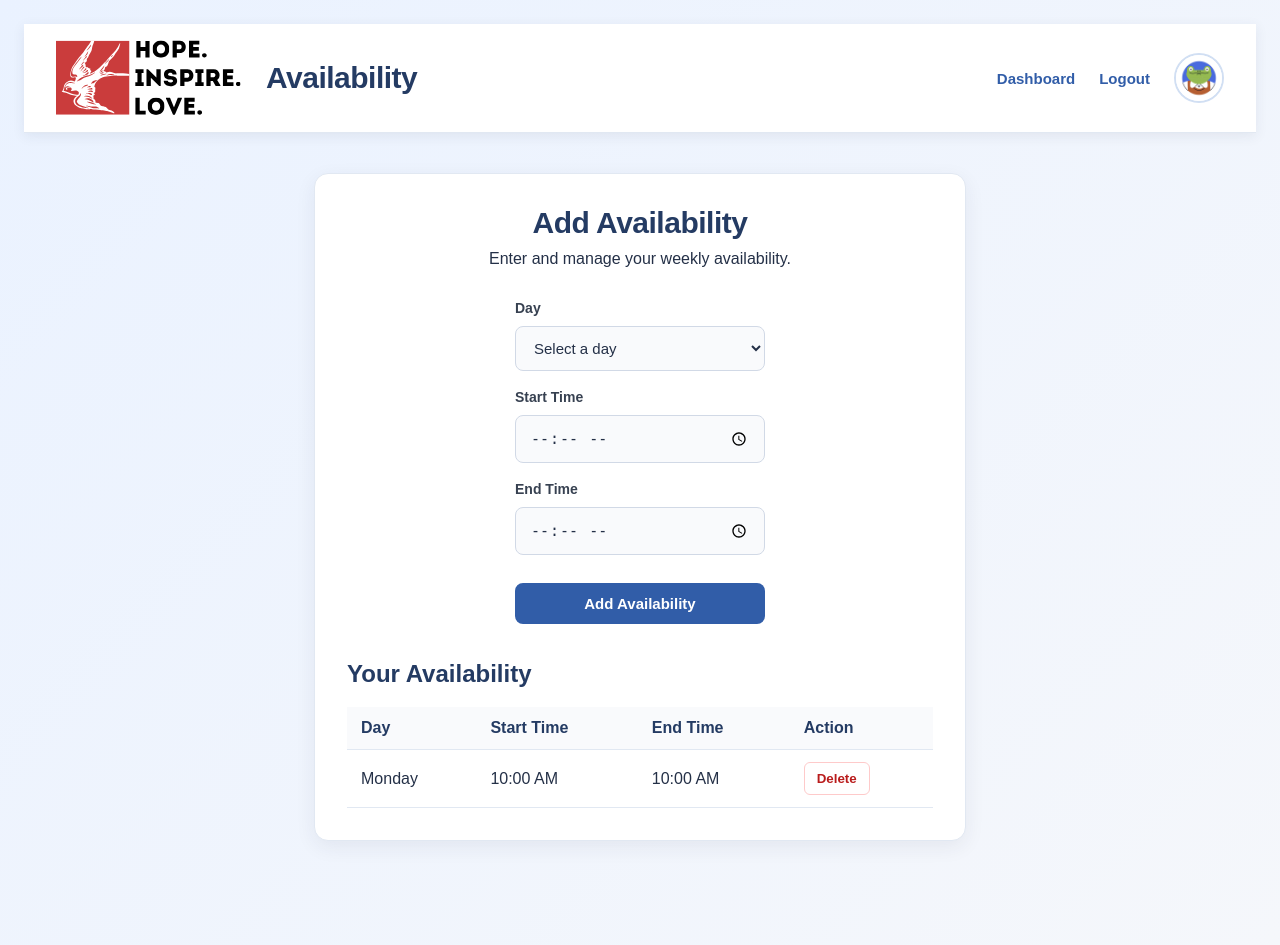
After one commit to Chloe-Wist/app_dev_project, a PHP site: page /Availability.php in a window 1280 px wide. The commit adds this page. Run offline with PHP 8.4, Linux system fonts and the light colour scheme; the visitor is signed in with stand-in values (Sample User, id 1); tables that the repository leaves empty hold one stand-in row (values such as "Sample post").

Commit message:
Add availability page and styles for it

```diff
--- /dev/null
+++ b/Availability.php
@@ -0,0 +1,248 @@
+<?php
+
+/** Chloe Wist, Hazel Lim, Jonathan Smith, Ethan Janssen
+ *
+ * This file will create the availability page that allows users
+ * to enter and manage their weekly availability.
+ */
+
+// Connects to database
+require_once "helpers/config.php";
+
+// Starts a PHP session if one has not already been started
+if (session_status() === PHP_SESSION_NONE) {
+    session_start();
+}
+
+// Redirects user to login page if they are not logged in
+if (!isset($_SESSION["user_id"])) {
+    header("Location: login.php");
+    exit();
+}
+
+$message = "";
+
+// Processes availability changes when a form is submitted
+if ($_SERVER["REQUEST_METHOD"] == "POST") {
+    $userID = $_SESSION["user_id"];
+
+    // Adds a new availability period
+    if ($_POST["action"] == "add") {
+        $day = $_POST["day"];
+        $startTime = $_POST["start_time"];
+        $endTime = $_POST["end_time"];
+
+        if ($endTime <= $startTime) {
+            $message = "End time must be later than start time.";
+        } else {
+            // Checks whether the new availability overlaps an existing period
+            $overlap = $conn->prepare(
+                "SELECT Availability_ID
+                FROM Availability
+                WHERE User_ID = ?
+                    AND Day = ?
+                    AND Start_Time < ?
+                    AND End_Time > ?"
+            );
+
+            $overlap->bind_param(
+                "isss",
+                $userID,
+                $day,
+                $endTime,
+                $startTime
+            );
+
+            $overlap->execute();
+            $overlapResults = $overlap->get_result();
+            $overlap->close();
+
+            if ($overlapResults->num_rows > 0) {
+                $message = "This availability overlaps an existing period.";
+            } else {
+                // Adds the availability period to the database
+                $availability = $conn->prepare(
+                    "INSERT INTO Availability (User_ID, Day, Start_Time, End_Time)
+                    VALUES (?, ?, ?, ?)"
+                );
+
+                $availability->bind_param(
+                    "isss",
+                    $userID,
+                    $day,
+                    $startTime,
+                    $endTime
+                );
+
+                $availability->execute();
+                $availability->close();
+
+                header("Location: Availability.php");
+                exit();
+            }
+        }
+    }
+
+    // Deletes an availability period
+    elseif ($_POST["action"] == "delete") {
+        $availabilityID = $_POST["availability_id"];
+
+        $availability = $conn->prepare(
+            "DELETE FROM Availability
+             WHERE Availability_ID = ?
+                AND User_ID = ?"
+        );
+
+        $availability->bind_param(
+            "ii",
+            $availabilityID,
+            $userID
+        );
+
+        $availability->execute();
+        $availability->close();
+
+        header("Location: Availability.php");
+        exit();
+    }
+}
+
+// Gets the availability periods for the logged-in user
+$availability = $conn->prepare(
+    "SELECT Availability_ID, Day, Start_Time, End_Time
+     FROM Availability
+     WHERE User_ID = ?
+     ORDER BY FIELD(
+        Day,
+        'Monday',
+        'Tuesday',
+        'Wednesday',
+        'Thursday',
+        'Friday',
+        'Saturday',
+        'Sunday'
+     ), Start_Time"
+);
+
+$availability->bind_param("i", $_SESSION["user_id"]);
+$availability->execute();
+
+$availabilityResults = $availability->get_result();
+$availability->close();
+
+?>
+
+<!DOCTYPE html>
+<html lang="en">
+<head>
+    <meta charset="UTF-8">
+    <meta name="viewport" content="width=device-width, initial-scale=1.0">
+    <title>Availability</title>
+    <link rel="stylesheet" href="styles/main.css">
+    <link rel="stylesheet" href="styles/availability.css">
+</head>
+
+<body>
+    <!-- Displays the shared dashboard header -->
+    <?php
+    $title = "Availability";
+    include "helpers/header.php";
+    ?>
+
+    <div class="page">
+
+        <main class="availability">
+            <h1>Add Availability</h1>
+            <p>Enter and manage your weekly availability.</p>
+
+            <?php if (!empty($message)): ?>
+                <div class="message" role="alert">
+                    <?php echo htmlspecialchars($message); ?>
+                </div>
+            <?php endif; ?>
+
+            <form method="POST" action="Availability.php">
+                <input type="hidden" name="action" value="add">
+                <label for="day">Day</label>
+                <select id="day" name="day" required>
+                    <option value="">Select a day</option>
+                    <option value="Monday">Monday</option>
+                    <option value="Tuesday">Tuesday</option>
+                    <option value="Wednesday">Wednesday</option>
+                    <option value="Thursday">Thursday</option>
+                    <option value="Friday">Friday</option>
+                    <option value="Saturday">Saturday</option>
+                    <option value="Sunday">Sunday</option>
+                </select>
+
+                <label for="start_time">Start Time</label>
+                <input
+                    type="time"
+                    id="start_time"
+                    name="start_time"
+                    required
+                >
+
+                <label for="end_time">End Time</label>
+                <input
+                    type="time"
+                    id="end_time"
+                    name="end_time"
+                    required
+                >
+
+                <button class="button-primary" type="submit">
+                    Add Availability
+                </button>
+            </form>
+
+            <h2>Your Availability</h2>
+
+            <?php if ($availabilityResults->num_rows == 0): ?>
+                <p>No availability has been added yet.</p>
+            <?php else: ?>
+                <table>
+                    <thead>
+                        <tr>
+                            <th>Day</th>
+                            <th>Start Time</th>
+                            <th>End Time</th>
+                            <th>Action</th>
+                        </tr>
+                    </thead>
+
+                    <tbody>
+                        <?php while ($row = $availabilityResults->fetch_assoc()): ?>
+                            <tr>
+                                <td><?php echo htmlspecialchars($row["Day"]); ?></td>
+                                <td>
+                                    <?php echo date("g:i A", strtotime($row["Start_Time"])); ?>
+                                </td>
+                                <td>
+                                    <?php echo date("g:i A", strtotime($row["End_Time"])); ?>
+                                </td>
+                                <td>
+                                    <form method="POST" action="Availability.php">
+                                        <input type="hidden" name="action" value="delete">
+                                        <input
+                                            type="hidden"
+                                            name="availability_id"
+                                            value="<?php echo $row["Availability_ID"]; ?>"
+                                        >
+
+                                        <button type="submit">
+                                            Delete
+                                        </button>
+                                    </form>
+                                </td>
+                            </tr>
+                        <?php endwhile; ?>
+                    </tbody>
+                </table>
+            <?php endif; ?>
+
+        </main>
+
+    </div>
+</body>
+</html>
--- a/UserInfo.php
+++ b/UserInfo.php
@@ -9,7 +9,7 @@
 // Connect to the database
 require_once "helpers/config.php";
 
-// If there is no session, start it
+// Starts a PHP session if one has not already been started
 if (session_status() === PHP_SESSION_NONE) {
     session_start();
 }
--- /dev/null
+++ b/styles/availability.css
@@ -0,0 +1,114 @@
+/** Chloe Wist, Hazel Lim, Jonathan Smith, Ethan Janssen
+ *
+ * Generated by ChatGPT with edits
+ * Styles specifically for the availability page
+ */
+
+/* Main page layout */
+.page {
+    max-width: 700px;
+    margin: 40px auto;
+    padding: 0 24px 40px;
+    box-sizing: border-box;
+}
+
+/* Availability content */
+.availability {
+    width: 100%;
+    padding: 32px;
+    box-sizing: border-box;
+    background-color: #ffffff;
+    border: 1px solid #e1e8f2;
+    border-radius: 14px;
+    box-shadow: 0 6px 20px rgba(36, 48, 71, 0.07);
+}
+
+/* Page heading */
+.availability h1 {
+    margin-bottom: 10px;
+}
+
+/* Page instructions */
+.availability > p {
+    margin: 0 0 24px;
+    text-align: center;
+}
+
+/* Availability form */
+.availability > form {
+    max-width: 250px;
+    margin: 0 auto 36px;
+}
+
+/* Availability table heading */
+.availability h2 {
+    margin-top: 0;
+    color: #243b63;
+}
+
+/* Availability table */
+.availability table {
+    width: 100%;
+    border-collapse: collapse;
+}
+
+/* Table cells */
+.availability th,
+.availability td {
+    padding: 12px 14px;
+    border-bottom: 1px solid #e1e8f2;
+    text-align: left;
+}
+
+/* Table headings */
+.availability th {
+    background-color: #f9fafc;
+    color: #243b63;
+    font-weight: 600;
+}
+
+/* Delete form */
+.availability td form {
+    display: block;
+}
+
+/* Delete button */
+.availability td button {
+    padding: 8px 12px;
+    border: 1px solid #fecaca;
+    border-radius: 6px;
+    background-color: #ffffff;
+    color: #b91c1c;
+    font-weight: 600;
+    cursor: pointer;
+}
+
+/* Delete button hover */
+.availability td button:hover {
+    background-color: #fef2f2;
+}
+
+/* Message */
+.message {
+    max-width: 250px;
+    margin: 0 auto 18px;
+    padding: 12px 14px;
+    box-sizing: border-box;
+    border: 1px solid #fecaca;
+    border-radius: 8px;
+    background-color: #fef2f2;
+    color: #b91c1c;
+    font-size: 14px;
+}
+
+/* Smaller screens */
+@media (max-width: 700px) {
+    .page {
+        margin-top: 24px;
+        padding: 0 16px 28px;
+    }
+
+    .availability {
+        padding: 22px;
+    }
+}
```
